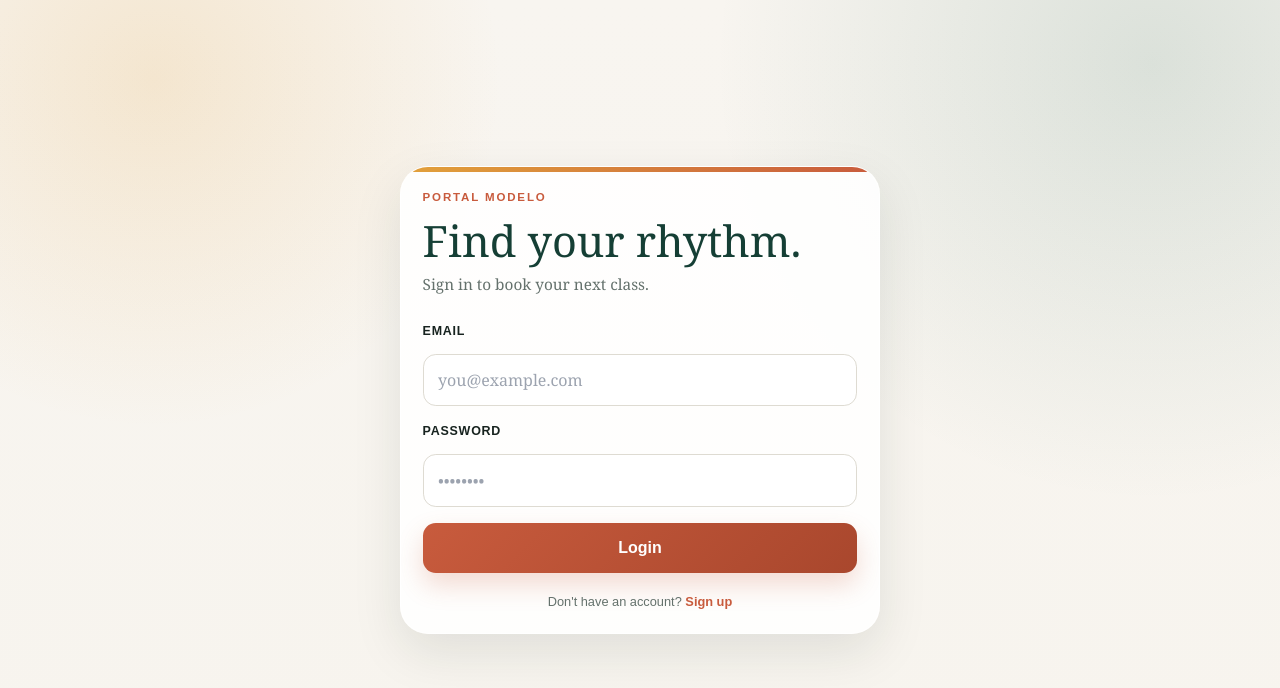
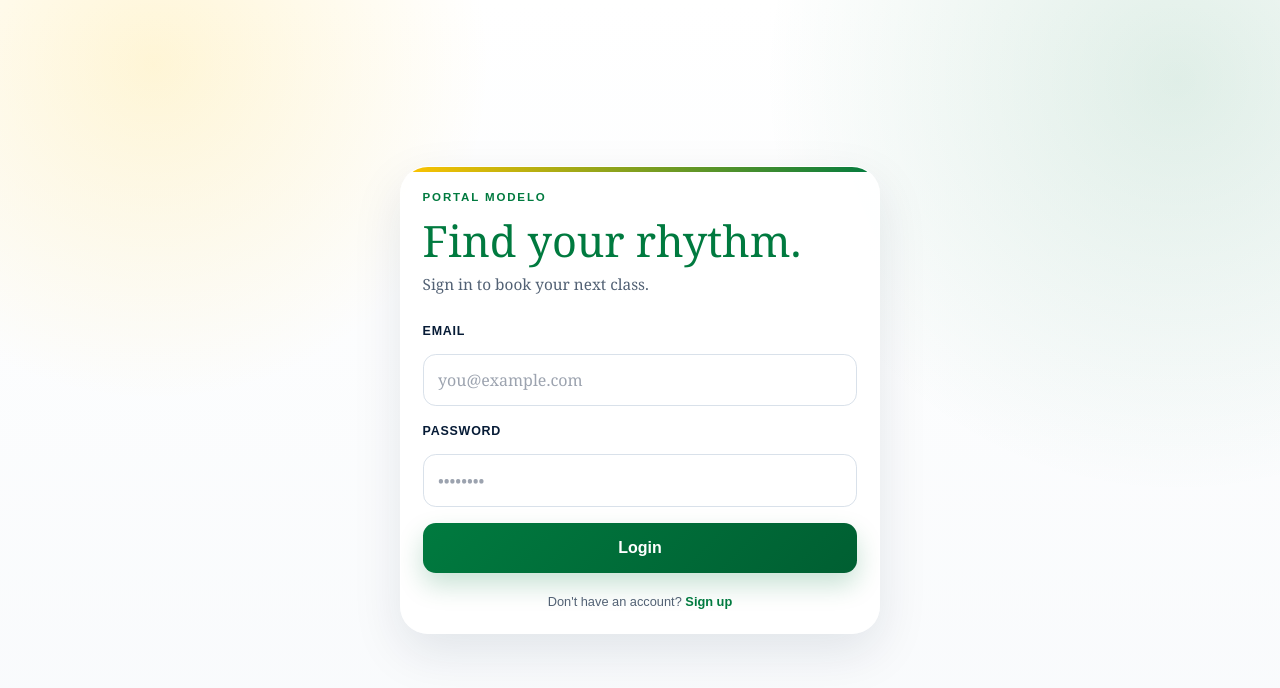
Before and after one commit to ElodieModo/Portal-Modelo, a Next.js app in the folder enrollment-app/frontend/: page /student/login in a window 1280 px wide. Shown: the top 688 px of the page. Built offline with nearby package versions, Linux system fonts and the light colour scheme; no server answers.

Commit message:
Finalize logo-inspired brand polish

```diff
--- a/enrollment-app/frontend/app/admin/dashboard/page.tsx
+++ b/enrollment-app/frontend/app/admin/dashboard/page.tsx
@@ -52,11 +52,11 @@ export default function AdminDashboard() {
   }
 
   return (
-    <div className="min-h-screen bg-[radial-gradient(circle_at_top,_rgba(226,161,59,0.12),_transparent_28%),linear-gradient(180deg,_#fffdf8_0%,_#f2efe9_100%)]">
+    <div className="min-h-screen bg-[radial-gradient(circle_at_top,_rgba(255,196,0,0.12),_transparent_24%),radial-gradient(circle_at_right,_rgba(0,122,63,0.08),_transparent_28%),linear-gradient(180deg,_#ffffff_0%,_#f5f8fb_100%)]">
       <DashboardHeader admin={admin} />
 
       <div className="mx-auto max-w-7xl px-4 py-6 sm:px-6 sm:py-8">
-        <div className="mb-6 flex gap-1 overflow-x-auto border-b border-[#dedbd2] pb-1 sm:gap-4">
+        <div className="mb-6 flex gap-1 overflow-x-auto border-b border-[#dfe7ef] pb-1 sm:gap-4">
           {[
             ['overview', '📊 Overview'],
             ['courses', '📅 Courses'],
@@ -69,8 +69,8 @@ export default function AdminDashboard() {
               onClick={() => setTab(value as 'overview' | 'courses' | 'enrollments' | 'finance')}
               className={`shrink-0 px-3 py-2 text-sm font-bold sm:px-4 ${
                 tab === value
-                  ? 'border-b-2 border-[#c85b3d] text-[#c85b3d]'
-                  : 'text-[#4d5d59] hover:text-[#153f35]'
+                  ? 'border-b-2 border-[#007a3f] text-[#007a3f]'
+                  : 'text-[#526174] hover:text-[#061b36]'
               }`}
             >
               {label}
--- a/enrollment-app/frontend/app/globals.css
+++ b/enrollment-app/frontend/app/globals.css
@@ -3,19 +3,19 @@
 @tailwind utilities;
 
 :root {
-  --ink: #17231f;
-  --muted: #64716c;
-  --paper: #f7f4ee;
-  --paper-strong: #f1eee7;
+  --ink: #061b36;
+  --muted: #526174;
+  --paper: #f8fafc;
+  --paper-strong: #edf2f7;
   --card: rgba(255, 255, 255, 0.92);
-  --forest: #153f35;
-  --forest-light: #2b6855;
-  --clay: #c85b3d;
-  --clay-deep: #a9472d;
-  --gold: #e2a13b;
-  --gold-soft: #fff7e8;
-  --line: #dedbd2;
-  --shadow-soft: 0 18px 50px rgba(23, 35, 31, 0.10);
+  --forest: #007a3f;
+  --forest-light: #159452;
+  --clay: #007a3f;
+  --clay-deep: #005f32;
+  --gold: #ffc400;
+  --gold-soft: #fff9df;
+  --line: #d9e1ea;
+  --shadow-soft: 0 18px 50px rgba(6, 27, 54, 0.10);
 }
 
 * {
@@ -41,9 +41,9 @@ button, input, select, textarea {
   .page-shell {
     min-height: 100vh;
     background:
-      radial-gradient(circle at 12% 10%, rgba(226, 161, 59, 0.18), transparent 26%),
-      radial-gradient(circle at 90% 8%, rgba(43, 104, 85, 0.14), transparent 32%),
-      linear-gradient(180deg, #f8f5f0 0%, var(--paper) 100%);
+      radial-gradient(circle at 12% 8%, rgba(255, 196, 0, 0.16), transparent 25%),
+      radial-gradient(circle at 92% 10%, rgba(0, 122, 63, 0.12), transparent 30%),
+      linear-gradient(180deg, #ffffff 0%, var(--paper) 100%);
     display: flex;
     align-items: center;
     justify-content: center;
@@ -87,8 +87,8 @@ button, input, select, textarea {
   }
 
   .field:focus {
-    border-color: var(--clay);
-    box-shadow: 0 0 0 3px rgba(200, 91, 61, 0.14);
+    border-color: var(--forest);
+    box-shadow: 0 0 0 3px rgba(0, 122, 63, 0.14);
     transform: translateY(-1px);
   }
 
@@ -102,20 +102,20 @@ button, input, select, textarea {
   }
 
   .primary-button {
-    background: linear-gradient(135deg, var(--clay) 0%, var(--clay-deep) 100%);
+    background: linear-gradient(135deg, var(--forest) 0%, var(--clay-deep) 100%);
     color: #fff;
-    box-shadow: 0 12px 26px rgba(200, 91, 61, 0.22);
+    box-shadow: 0 12px 26px rgba(0, 122, 63, 0.22);
   }
 
   .primary-button:hover {
     transform: translateY(-1px);
-    background: linear-gradient(135deg, var(--clay-deep) 0%, #8a3c25 100%);
+    background: linear-gradient(135deg, var(--clay-deep) 0%, #034b29 100%);
   }
 
   .secondary-button {
     background: rgba(255, 255, 255, 0.7);
-    color: var(--forest);
-    border: 1px solid rgba(21, 63, 53, 0.12);
+    color: var(--ink);
+    border: 1px solid rgba(6, 27, 54, 0.14);
   }
 
   .secondary-button:hover {
@@ -150,7 +150,7 @@ button, input, select, textarea {
   }
 
   .feature-card--dark {
-    background: linear-gradient(180deg, #153f35 0%, #102f2b 100%);
+    background: linear-gradient(180deg, #061b36 0%, #0a2a51 100%);
     color: white;
   }
 
@@ -192,7 +192,7 @@ button, input, select, textarea {
     border-radius: 1rem;
     padding: 0.9rem 1rem;
     background: rgba(255, 255, 255, 0.52);
-    border: 1px solid rgba(21, 63, 53, 0.08);
+    border: 1px solid rgba(6, 27, 54, 0.08);
     font-family: Arial, sans-serif;
     font-size: 0.82rem;
     font-weight: 800;
--- a/enrollment-app/frontend/app/page.tsx
+++ b/enrollment-app/frontend/app/page.tsx
@@ -1,54 +1,34 @@
+import Image from 'next/image';
 import Link from 'next/link';
-
-const quickStats = [
-  { value: '3+', label: 'types of practice' },
-  { value: 'Weekly', label: 'community sessions' },
-  { value: 'All levels', label: 'welcome' },
-];
 
 export default function HomePage() {
   return (
     <main className="page-shell">
       <div className="mx-auto grid w-full max-w-6xl gap-8 px-4 py-6 sm:px-6 lg:grid-cols-[1.08fr_0.92fr] lg:items-center lg:px-8 lg:py-10">
         <section className="fade-up max-w-xl px-1 sm:px-0">
-          <p className="eyebrow mb-4 sm:mb-5">Portal Modelo · Since 2026</p>
-          <h1 className="display-title mb-5 text-5xl font-black text-[#153f35] sm:text-6xl lg:text-7xl xl:text-[5.25rem]">
+          <div className="mb-5 flex items-center justify-start sm:mb-6">
+            <Image
+              src="/logo"
+              alt="Portal Modelo logo"
+              width={560}
+              height={180}
+              priority
+              className="h-auto w-full max-w-[30rem]"
+            />
+          </div>
+          <h1 className="display-title mb-5 text-5xl font-black text-[#061b36] sm:text-6xl lg:text-7xl xl:text-[5.25rem]">
             Move with<br />
-            <span className="text-[#c85b3d]">intention.</span>
+            <span className="text-[#007a3f]">intention.</span>
           </h1>
 
           <p className="max-w-lg text-base leading-7 text-[#4d5d59] sm:text-lg sm:leading-8">
             A welcoming space for capoeira practice, Brazilian culture and the people who keep the roda alive.
           </p>
 
-          <div className="mt-7 flex flex-wrap items-center gap-3 text-sm font-bold text-[#153f35]">
-            <span className="inline-flex items-center rounded-full border border-[#e2a13b]/60 bg-[#fff7e8] px-3 py-1 text-[#c77b2b]">
-              Train
-            </span>
-            <span className="inline-flex items-center rounded-full border border-[#dfe8e5] bg-white/60 px-3 py-1">
-              Connect
-            </span>
-            <span className="inline-flex items-center rounded-full border border-[#dfe8e5] bg-white/60 px-3 py-1">
-              Belong
-            </span>
-          </div>
-
           <div className="mt-8 flex flex-col gap-3 sm:flex-row">
             <Link href="/student/login" className="primary-button inline-flex items-center justify-center text-center">
               Student access
             </Link>
-            <Link href="/student/courses" className="secondary-button inline-flex items-center justify-center text-center">
-              Explore courses
-            </Link>
-          </div>
-
-          <div className="mt-8 grid grid-cols-3 gap-3 sm:gap-4">
-            {quickStats.map((stat) => (
-              <div key={stat.label} className="glass-card rounded-2xl p-3 text-center">
-                <div className="text-lg font-black text-[#153f35] sm:text-xl">{stat.value}</div>
-                <div className="mt-1 text-[10px] uppercase tracking-[0.12em] text-[#64716c]">{stat.label}</div>
-              </div>
-            ))}
           </div>
         </section>
 
--- a/enrollment-app/frontend/components/admin/DashboardHeader.tsx
+++ b/enrollment-app/frontend/components/admin/DashboardHeader.tsx
@@ -15,36 +15,36 @@ export default function DashboardHeader({ admin }: { admin: any }) {
   };
 
   return (
-    <header className="bg-[#153f35] text-white shadow-lg">
+    <header className="bg-[#061b36] text-white shadow-lg shadow-[#061b36]/15">
       <div className="mx-auto flex max-w-7xl items-center justify-between gap-4 px-4 py-4 sm:px-6">
         <div className="min-w-0">
           <h1 className="truncate text-xl font-bold sm:text-3xl">
             Portal Modelo Capoeira
           </h1>
-          <p className="text-sm text-amber-100">Admin Dashboard</p>
+          <p className="text-sm text-[#f4cf59]">Admin Dashboard</p>
         </div>
 
         <div className="relative">
           <button
             type="button"
             onClick={() => setShowLogout(!showLogout)}
-            className="flex max-w-[10rem] items-center gap-2 rounded-lg bg-[#c85b3d] px-3 py-2 text-sm font-bold transition hover:bg-[#a9472d] sm:max-w-none sm:px-4"
+            className="flex max-w-[10rem] items-center gap-2 rounded-xl bg-[#007a3f] px-3 py-2 text-sm font-bold transition hover:bg-[#005f32] sm:max-w-none sm:px-4"
           >
             <span aria-hidden="true">◉</span>
             <span className="truncate">{admin.name}</span>
           </button>
 
           {showLogout && (
-            <div className="absolute right-0 top-full z-20 mt-2 w-48 rounded-lg bg-white p-2 text-gray-800 shadow-lg">
+            <div className="absolute right-0 top-full z-20 mt-2 w-48 rounded-xl bg-white p-2 text-gray-800 shadow-xl">
               <Link
                 href="/admin/change-password"
-                className="block w-full text-left px-4 py-2 hover:bg-gray-100 rounded"
+                className="block w-full text-left px-4 py-2 hover:bg-gray-100 rounded-lg"
               >
                 Change Password
               </Link>
               <button
                 onClick={handleLogout}
-                className="block w-full text-left px-4 py-2 hover:bg-gray-100 rounded"
+                className="block w-full text-left px-4 py-2 hover:bg-gray-100 rounded-lg"
               >
                 Logout
               </button>
--- a/enrollment-app/frontend/components/student/StudentHeader.tsx
+++ b/enrollment-app/frontend/components/student/StudentHeader.tsx
@@ -1,5 +1,6 @@
 'use client';
 
+import Image from 'next/image';
 import { useState } from 'react';
 import Link from 'next/link';
 
@@ -15,10 +16,18 @@ export default function StudentHeader({ student, onLogout }: StudentHeaderProps)
   const [showMenu, setShowMenu] = useState(false);
 
   return (
-    <header className="bg-[#153f35] text-white shadow-lg shadow-[#153f35]/15">
+    <header className="bg-[#061b36] text-white shadow-lg shadow-[#061b36]/15">
       <div className="mx-auto flex max-w-7xl items-center justify-between gap-3 px-4 py-4 sm:px-6">
         <div className="min-w-0">
-          <h1 className="truncate text-lg font-bold sm:text-2xl">Portal Modelo Capoeira</h1>
+          <div className="flex items-center gap-2">
+            <Image
+              src="/logo"
+              alt="Portal Modelo logo"
+              width={220}
+              height={70}
+              className="h-auto w-[130px] sm:w-[180px]"
+            />
+          </div>
           <p className="text-xs text-amber-100 sm:text-sm">Student Area</p>
         </div>
 
@@ -26,7 +35,7 @@ export default function StudentHeader({ student, onLogout }: StudentHeaderProps)
           <button
             type="button"
             onClick={() => setShowMenu(!showMenu)}
-            className="flex max-w-[11rem] items-center justify-center gap-2 rounded-xl bg-[#c85b3d] px-3 py-2 text-xs font-bold transition hover:bg-[#a9472d] sm:max-w-none sm:text-sm"
+            className="flex max-w-[11rem] items-center justify-center gap-2 rounded-xl bg-[#007a3f] px-3 py-2 text-xs font-bold transition hover:bg-[#005f32] sm:max-w-none sm:text-sm"
             aria-expanded={showMenu}
             aria-haspopup="menu"
           >
```
Also changed, not shown: enrollment-app/frontend/app/student/dashboard/page.tsx (+9 -9 lines), enrollment-app/frontend/public/logo.svg (deleted), 1 other file (tests, documents, lock files or other folders).
